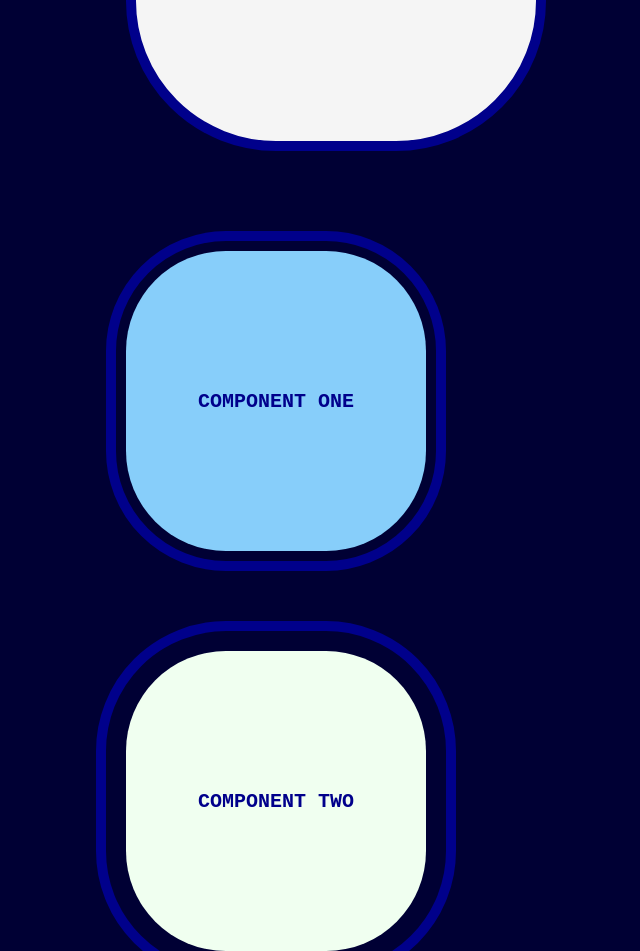
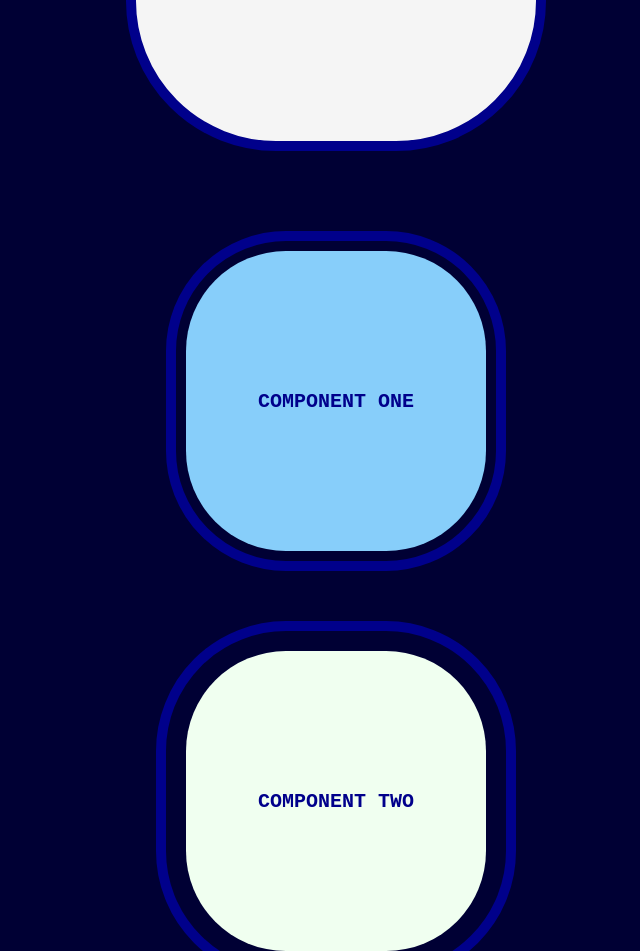
Before and after one commit to KyanTG/project-a, an Angular app in the folder project/: page / in a window 1280 px wide. Shown: the part 369-1320 px from the top of the page, without its empty margins (304-944 px from the left). Built offline with nearby package versions, Linux system fonts and the light colour scheme.

Commit message:
working on centering

```diff
--- a/project/src/app/components/one/one.css
+++ b/project/src/app/components/one/one.css
@@ -1,3 +1,8 @@
+:host {
+    display: flex;
+    justify-content: center;
+}
+
 article {
     display: flex;
     justify-content: center;
--- a/project/src/app/components/two/two.css
+++ b/project/src/app/components/two/two.css
@@ -1,3 +1,8 @@
+:host {
+    display: flex;
+    justify-content: center;
+}
+
 article {
     display: flex;
     justify-content: center;
@@ -31,3 +36,7 @@ h2 {
         font-size: 2em
     }
 }
+
+h2:hover {
+
+}
```
